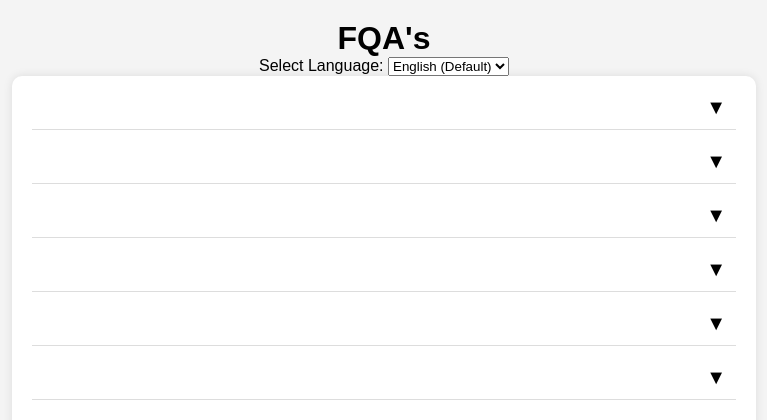
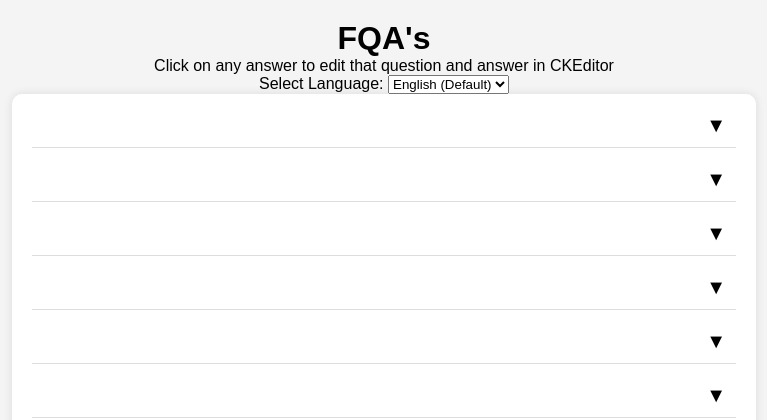
Before and after one commit to anshud49/anshud49-Multilingual-FAQ-Management-System, a Django app: template FAQS/templates/faqs.html in a window 1280 px wide. Shown: the top 420 px of the page, without its empty margins (256-1023 px from the left). Run offline with Django 5.2, Linux system fonts and the light colour scheme; the template is opened without the code that fills it: values that come from a table or form of the project are taken from there, others are empty; data comes from the database, SQL or seed files in the repository; some libraries are stand-ins or nearby versions.

Commit message:
UI updated

```diff
--- a/FAQS/templates/faqs.html
+++ b/FAQS/templates/faqs.html
@@ -11,6 +11,7 @@
 
     <h1>FQA's</h1>
     <div class="options">
+        <p>Click on any answer to edit that question and answer in CKEditor</p>
         <label for="language-select">Select Language:</label>
           <select id="language-select" name="language" onchange="changeLanguage()">
             <option value="en" {% if selected_lang == 'en' %}selected{% endif %}>English (Default)</option>
```
